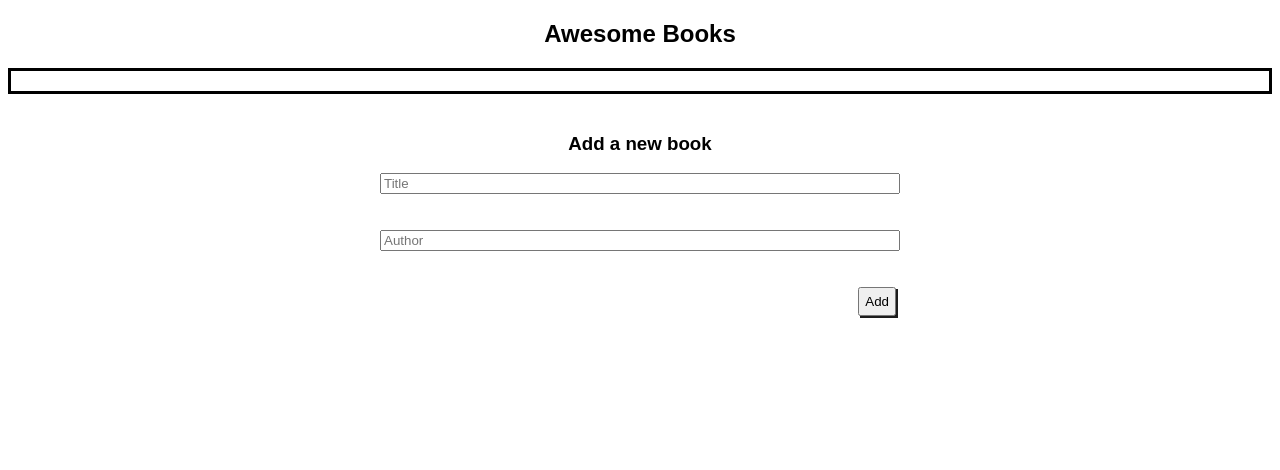
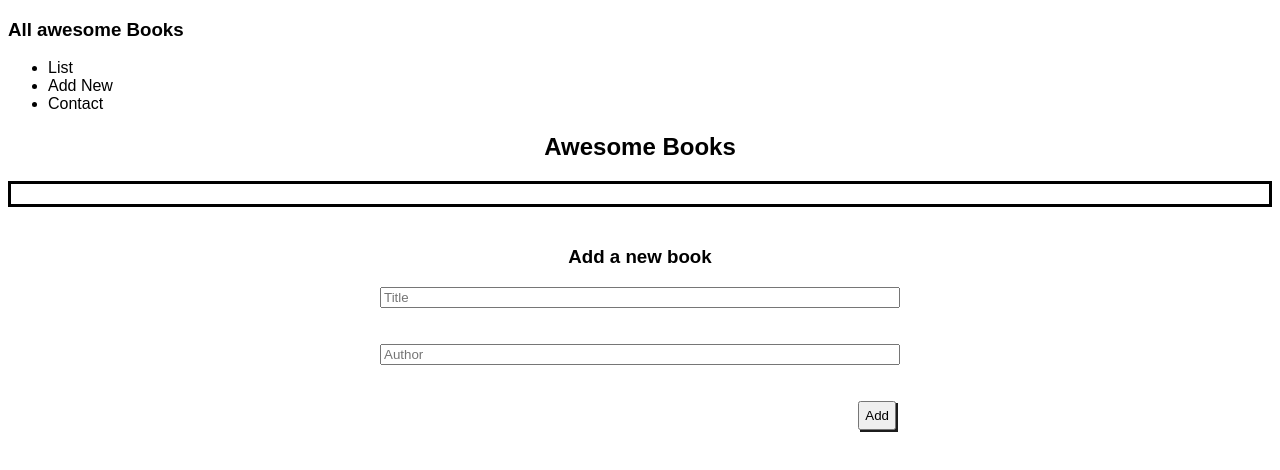
Before and after one commit to brainskev/Awesome-books, a website with bundled scripts: page index.html in a window 1280 px wide. Built offline with nearby package versions, Linux system fonts and the light colour scheme.

Commit message:
add header

```diff
--- a/index.html
+++ b/index.html
@@ -1,5 +1,8 @@
 <!DOCTYPE html>
 <html lang="en">
+
+
+</header>
 
 <head>
   <meta charset="UTF-8">
@@ -11,11 +14,19 @@
 
 <body>
   <header>
+
+
+    <nav>
+        <h3>All awesome Books</h3>
+        <ul class="navUl">
+            <li class="list list-main">List</li>
+            <li class="list addNew">Add New</li>
+            <li class="list contactUs">Contact</li>
+        </ul>
+    </nav>
     <h2 class="navHeader">Awesome Books</h2>
   </header>
-  <div class="date-time">
-    <p id="dateTime"></p>
-  </div>
+
 
   <div class="books">
 
```
